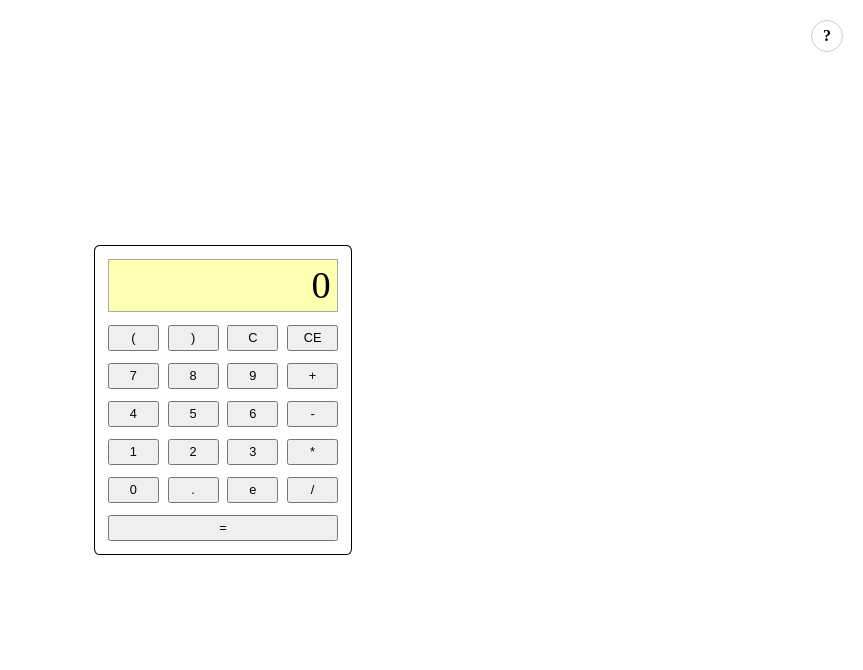
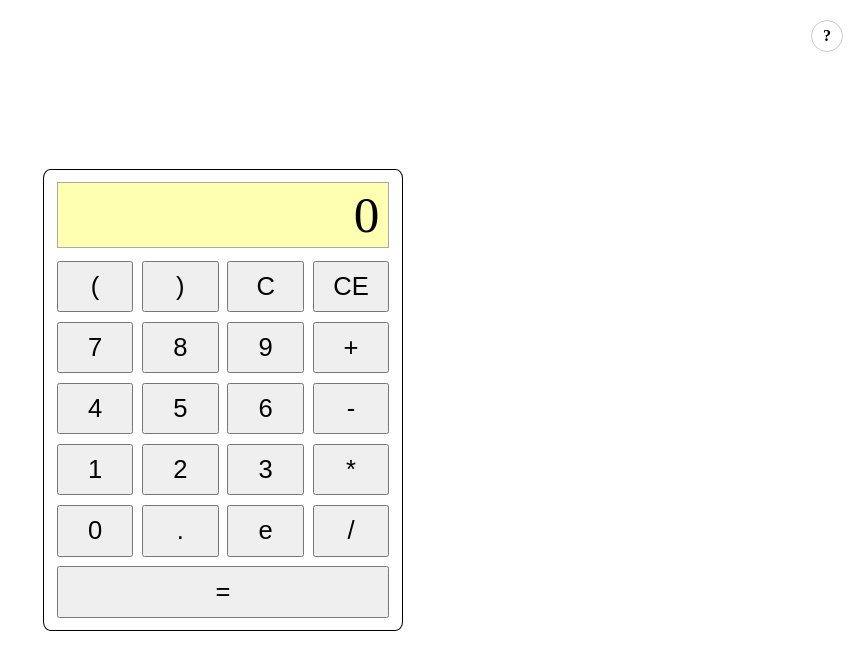
Before and after one commit to facundovictor/test-frontend-calculator, a plain HTML site: page app/index.html in a window 1280 px wide. Shown: the whole page, without its empty margins (417-1280 px from the left). Drawn offline with Linux system fonts and the light colour scheme.

Commit message:
Add style adjustments

```diff
--- a/app/style/theme.css
+++ b/app/style/theme.css
@@ -43,20 +43,20 @@ body {
   display: -ms-flex;
   display: flex;
   flex-direction: column;
-  height: 24vw;
+  height: 36vw;
   margin: auto;
-  width: 20vw;
+  width: 28vw;
 }
 
 .calculator > #display {
   background-color: #feffb1;
   border: 0.1vw solid #aaa;
   cursor: text;
-  font-size: 3vw;
-  height: 4vw;
-  line-height: 4vw;
+  font-size: 4vw;
+  height: 5vw;
+  line-height: 5vw;
   margin: 1vw;
-  padding-right: 0.5vw;
+  padding-right: 0.7vw;
   text-align: right;
   overflow: hidden;
 }
@@ -74,13 +74,13 @@ body {
 
 .calculator > .panel > button {
   cursor: pointer;
-  font-size: 1vw;
-  height: 2vw;
+  font-size: 2vw;
+  height: 4vw;
   -webkit-user-select: none;
   -moz-user-select: none;
   -ms-user-select: none;
   user-select: none;
-  width: 4vw;
+  width: 6vw;
 }
 
 .calculator > .panel > button#enter {
```
